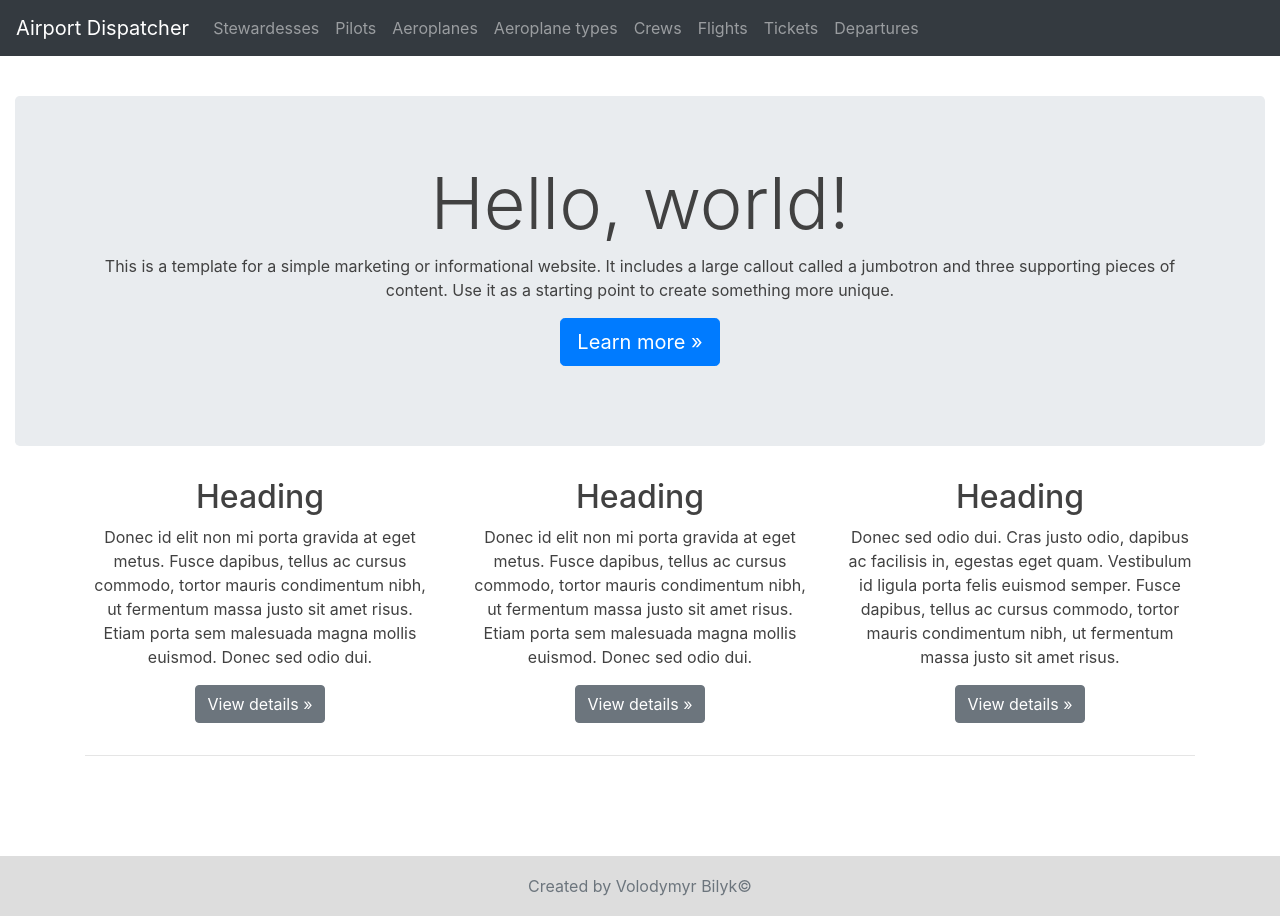
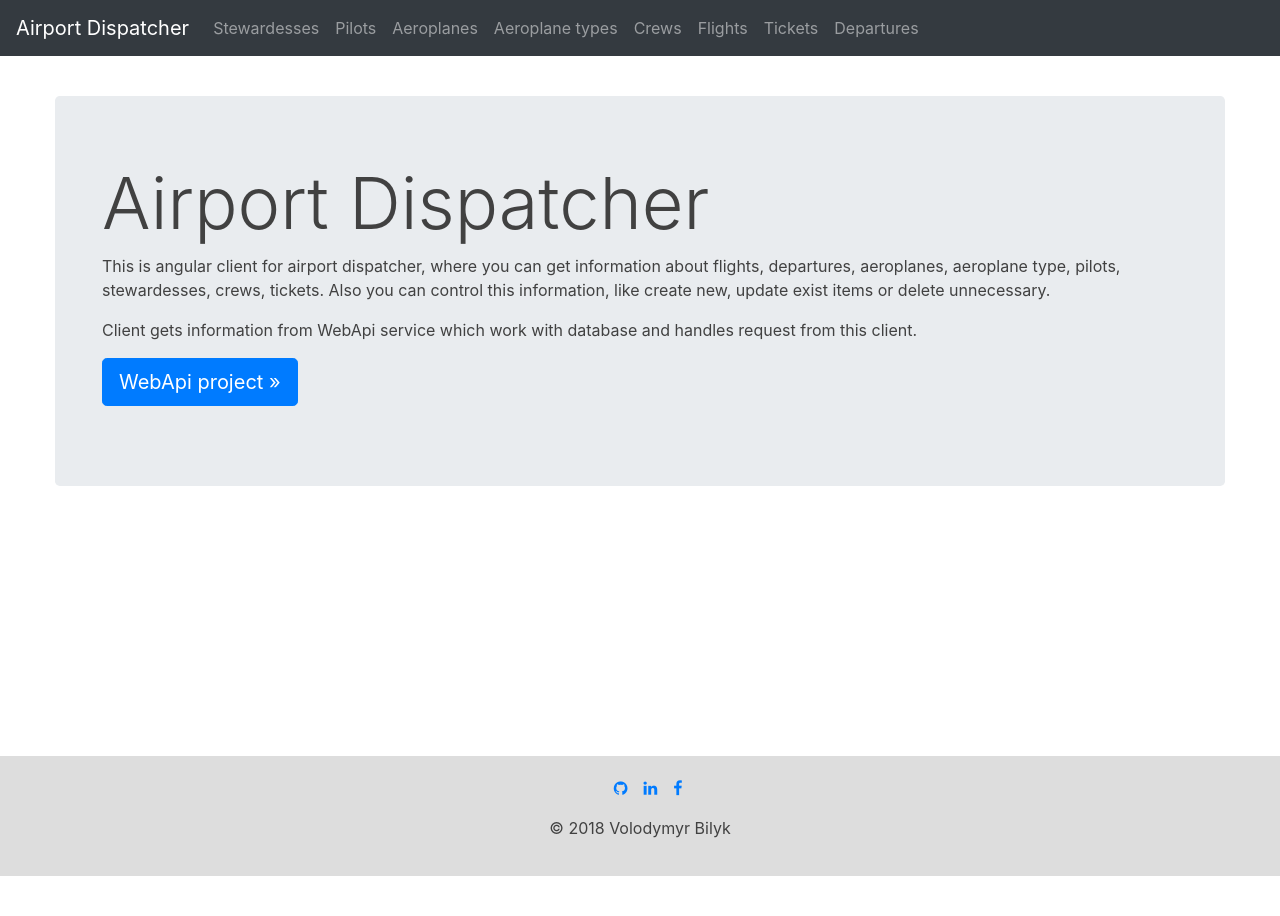
Before and after one commit to VoBilyk/AirportClient, an Angular app: page / in a window 1280 px wide. After the commit the page ends 876 px from the top, so only its background shows below. Built offline with nearby package versions, Linux system fonts and the light colour scheme.

Commit message:
changed footer

```diff
--- a/src/app/app.component.html
+++ b/src/app/app.component.html
@@ -4,7 +4,7 @@
       <span class="navbar-toggler-icon"></span>
     </button>
     <div class="collapse navbar-collapse" id="navbarSupportedContent">
-      <ul class="navbar-nav mr-auto">
+      <ul class="navbar-nav">
         <li><a class="nav-link" routerLink="/stewardesses" routerLinkActive="active">Stewardesses</a></li>
         <li><a class="nav-link" routerLink="/pilots" routerLinkActive="active">Pilots</a></li>
         <li><a class="nav-link" routerLink="/aeroplanes" routerLinkActive="active">Aeroplanes</a></li>
@@ -17,11 +17,34 @@
     </div>
   </nav>
 
+
 <div class="body-container">
   <router-outlet></router-outlet>
 </div>
 
 
 <footer class="footer">
-  <span class="text-muted">Created by Volodymyr Bilyk©</span>
+	<ul class="list-unstyled list-inline text-center">
+		<li class="list-inline-item">
+			<a class="btn-floating btn-tw mx-1">
+				<i class="fa fa-email"> </i>
+			</a>
+    </li>
+    <li class="list-inline-item">
+        <a class="btn-floating mx-1" href="https://github.com/VoBilyk">
+          <i class="fa fa-github"> </i>
+        </a>
+    </li>
+		<li class="list-inline-item">
+			<a class="btn-floating mx-1" href="https://www.linkedin.com/in/volodymyrbilyk/">
+				<i class="fa fa-linkedin"> </i>
+			</a>
+    </li>
+    <li class="list-inline-item">
+        <a class="btn-floating mx-1" href="https://www.facebook.com/bilyk96">
+          <i class="fa fa-facebook"> </i>
+        </a>
+      </li>
+	</ul>
+	<span>© 2018 Volodymyr Bilyk</span>
 </footer>
--- a/src/app/main-page/main-page.component.html
+++ b/src/app/main-page/main-page.component.html
@@ -1,33 +1,14 @@
-<main role="main">
-
-  <!-- Main jumbotron for a primary marketing message or call to action -->
-  <div class="jumbotron">
-    <div class="container">
-      <h1 class="display-3">Hello, world!</h1>
-      <p>This is a template for a simple marketing or informational website. It includes a large callout called a jumbotron and three supporting pieces of content. Use it as a starting point to create something more unique.</p>
-      <p><a class="btn btn-primary btn-lg" href="#" role="button">Learn more &raquo;</a></p>
-    </div>
-  </div>
-
-  <div class="container">
-    <!-- Example row of columns -->
-    <div class="row">
-      <div class="col-md-4">
-        <h2>Heading</h2>
-        <p>Donec id elit non mi porta gravida at eget metus. Fusce dapibus, tellus ac cursus commodo, tortor mauris condimentum nibh, ut fermentum massa justo sit amet risus. Etiam porta sem malesuada magna mollis euismod. Donec sed odio dui. </p>
-        <p><a class="btn btn-secondary" href="#" role="button">View details &raquo;</a></p>
-      </div>
-      <div class="col-md-4">
-        <h2>Heading</h2>
-        <p>Donec id elit non mi porta gravida at eget metus. Fusce dapibus, tellus ac cursus commodo, tortor mauris condimentum nibh, ut fermentum massa justo sit amet risus. Etiam porta sem malesuada magna mollis euismod. Donec sed odio dui. </p>
-        <p><a class="btn btn-secondary" href="#" role="button">View details &raquo;</a></p>
-      </div>
-      <div class="col-md-4">
-        <h2>Heading</h2>
-        <p>Donec sed odio dui. Cras justo odio, dapibus ac facilisis in, egestas eget quam. Vestibulum id ligula porta felis euismod semper. Fusce dapibus, tellus ac cursus commodo, tortor mauris condimentum nibh, ut fermentum massa justo sit amet risus.</p>
-        <p><a class="btn btn-secondary" href="#" role="button">View details &raquo;</a></p>
-      </div>
-    </div>
-    <hr>
-  </div> <!-- /container -->
+<main role="main" style="text-align: left">
+	<div class="jumbotron">
+		<div class="container">
+			<h1 class="display-3">Airport Dispatcher</h1>
+			<p>This is angular client for airport dispatcher, where you can get information about flights, departures, aeroplanes, aeroplane
+				type, pilots, stewardesses, crews, tickets. Also you can control this information, like create new, update exist items
+				or delete unnecessary.</p>
+			<p>Client gets information from WebApi service which work with database and handles request from this client.</p>
+			<p>
+				<a class="btn btn-primary btn-lg" href="https://github.com/VoBilyk/Lesson7_AirportAsync" role="button">WebApi project &raquo;</a>
+			</p>
+		</div>
+	</div>
 </main>
--- a/src/styles.css
+++ b/src/styles.css
@@ -7,16 +7,16 @@ button {
 
 .body-container {
 	margin: 0 auto;
-	max-width: 1300px;
+	max-width: 1200px;
 	padding: 40px 15px;
-	min-height: 800px;
+	min-height: 700px;
 	text-align: center;
 }
 
 .footer {
 	width: 100%;
-	height: 60px;
-	line-height: 60px;
+	min-height: 120px;
+	padding: 20px;
 	background-color: #dddddd;
 	text-align: center;
 }
```
